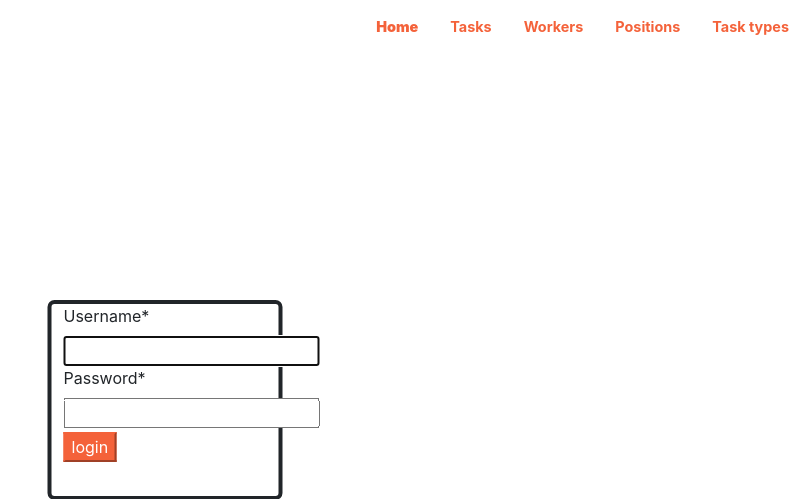
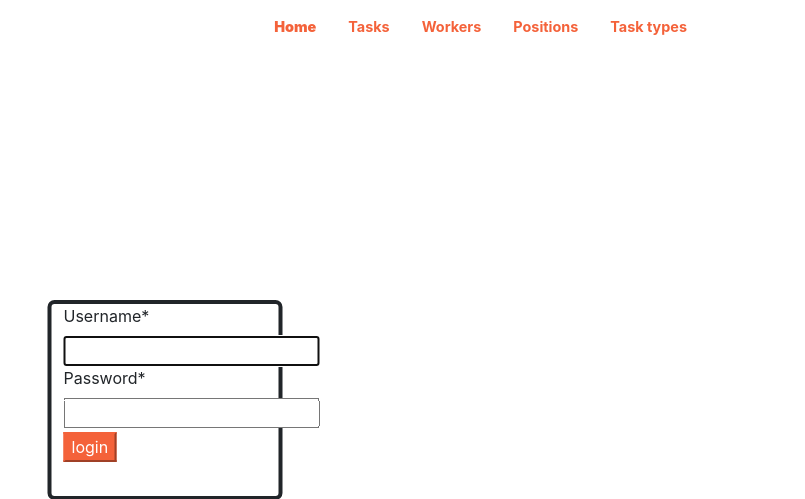
Before and after one commit to leetwinoff/team-task-manager, a Django app: page /accounts/login/ in a window 1280 px wide. Shown: the top 499 px of the page, without its empty margins (475-1280 px from the left). Run offline with Django 4.2, Linux system fonts and the light colour scheme; some libraries are stand-ins or nearby versions.

Commit message:
Updated navbar template

```diff
--- a/tasks/models.py
+++ b/tasks/models.py
@@ -1,3 +1,4 @@
+from django import forms
 from django.contrib.auth.models import AbstractUser
 from django.db import models
 
--- a/templates/includes/navbar.html
+++ b/templates/includes/navbar.html
@@ -1,11 +1,8 @@
-<nav class="navbar navbar-expand-lg navbar-light fixed-top py-3" id="mainNav">
-{#  <div class="container px-4 px-lg-5">#}
-{#    <a class="navbar-brand" href="{% url "tasks:index" %}">Home</a>#}
-    <button class="navbar-toggler navbar-toggler-right" type="button" data-bs-toggle="collapse" data-bs-target="#navbarResponsive" aria-controls="navbarResponsive" aria-expanded="false" aria-label="Toggle navigation"><span class="navbar-toggler-icon"></span></button>
-    <div class="collapse navbar-collapse" id="navbarResponsive">
+<nav class="navbar navbar-expand-lg fixed-top py-3" id="mainNav">
+  <div class="container px-4 px-lg-5">
       <ul class="navbar-nav ms-auto my-2 my-lg-0">
         <li class="nav-item">
-          <a class="nav-link active" aria-current="page" href="{% url "tasks:index" %}"><strong>Home</strong></a>
+          <a class="nav-link active" style="" aria-current="page" href="{% url "tasks:index" %}"><strong>Home</strong></a>
         </li>
         <li class="nav-item">
           <a class="nav-link active" aria-current="page" href="{% url "tasks:task-list" %}">Tasks</a>
```
